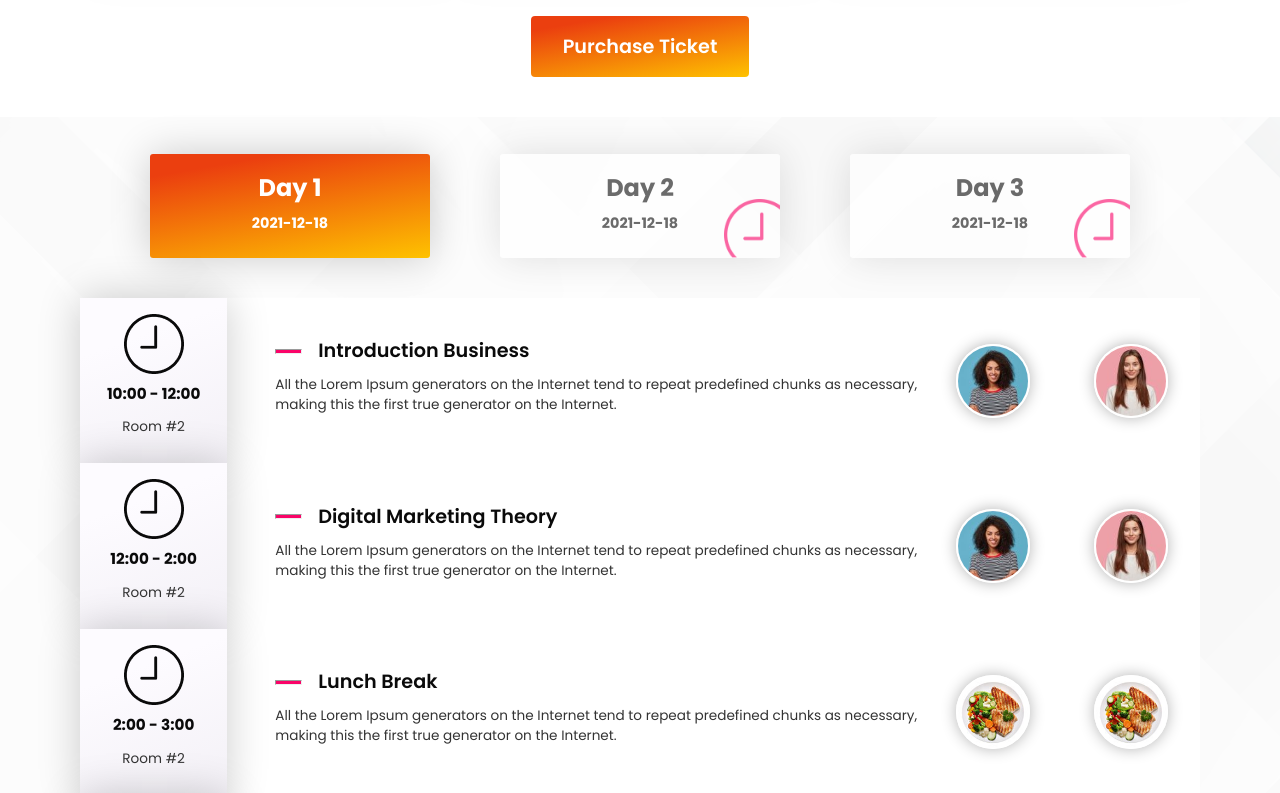
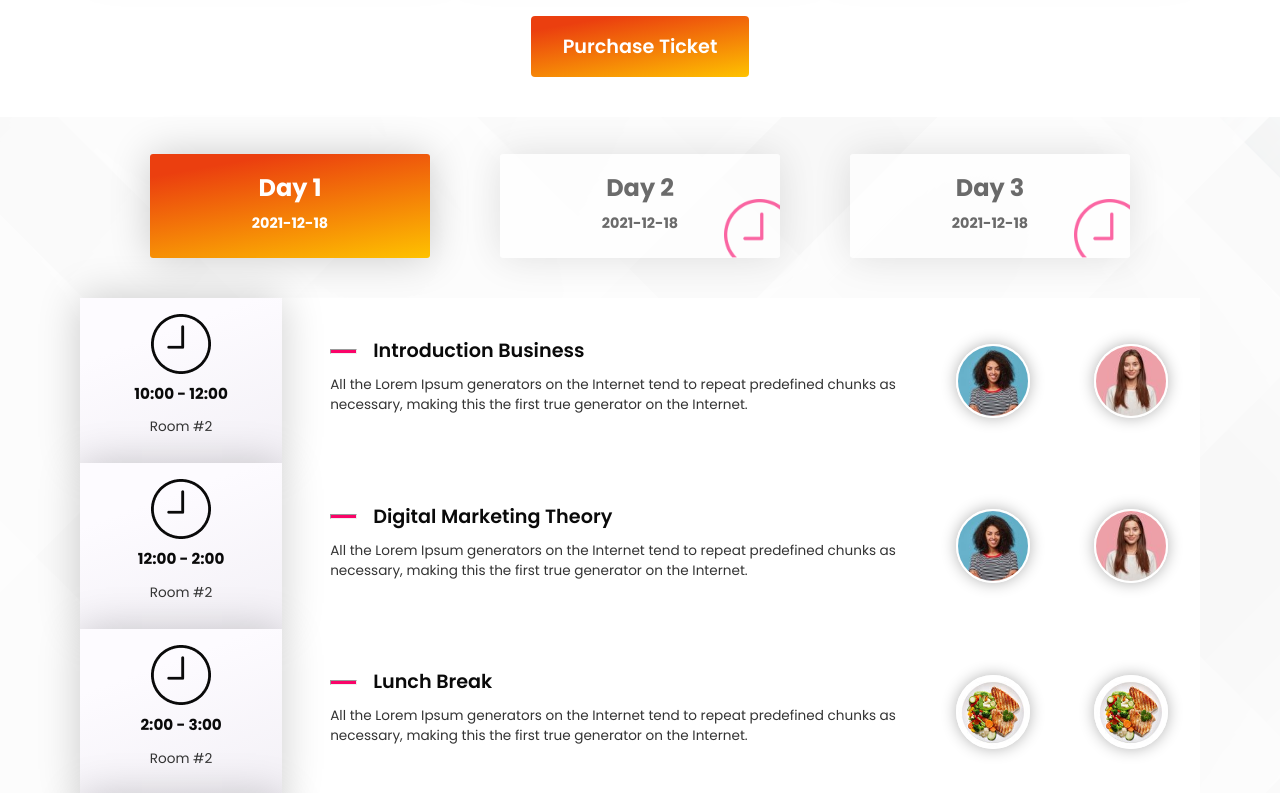
Before and after one commit to todak2000/evenio, a React (Create React App) app: page / in a window 1280 px wide. Shown: the part 2912-3705 px from the top of the page. Built offline with nearby package versions, Linux system fonts and the light colour scheme.

Commit message:
fixing and reverting

```diff
--- a/src/components/Navbar/navbar.css
+++ b/src/components/Navbar/navbar.css
@@ -35,7 +35,7 @@
     padding: 0.5rem 0.8rem;
     border-radius: 4px;
     background-color: #eb3f0f;
-    -webkit-transition: background-color 1s ease-out;
+    -webkit-transition: background-color 1.5s ease-out;
     -moz-transition: background-color 1s ease-out;
     -o-transition: background-color 1s ease-out;
     transition: background-color 1s ease-out;
--- a/src/components/Schedule/schedule.css
+++ b/src/components/Schedule/schedule.css
@@ -40,7 +40,7 @@
 .left-card{
     background-color: #FFFFFF;
     display: flex;
-    width:20%;
+    width:30%;
     flex-direction: column;
     justify-content: center;
     align-items: center;
```
